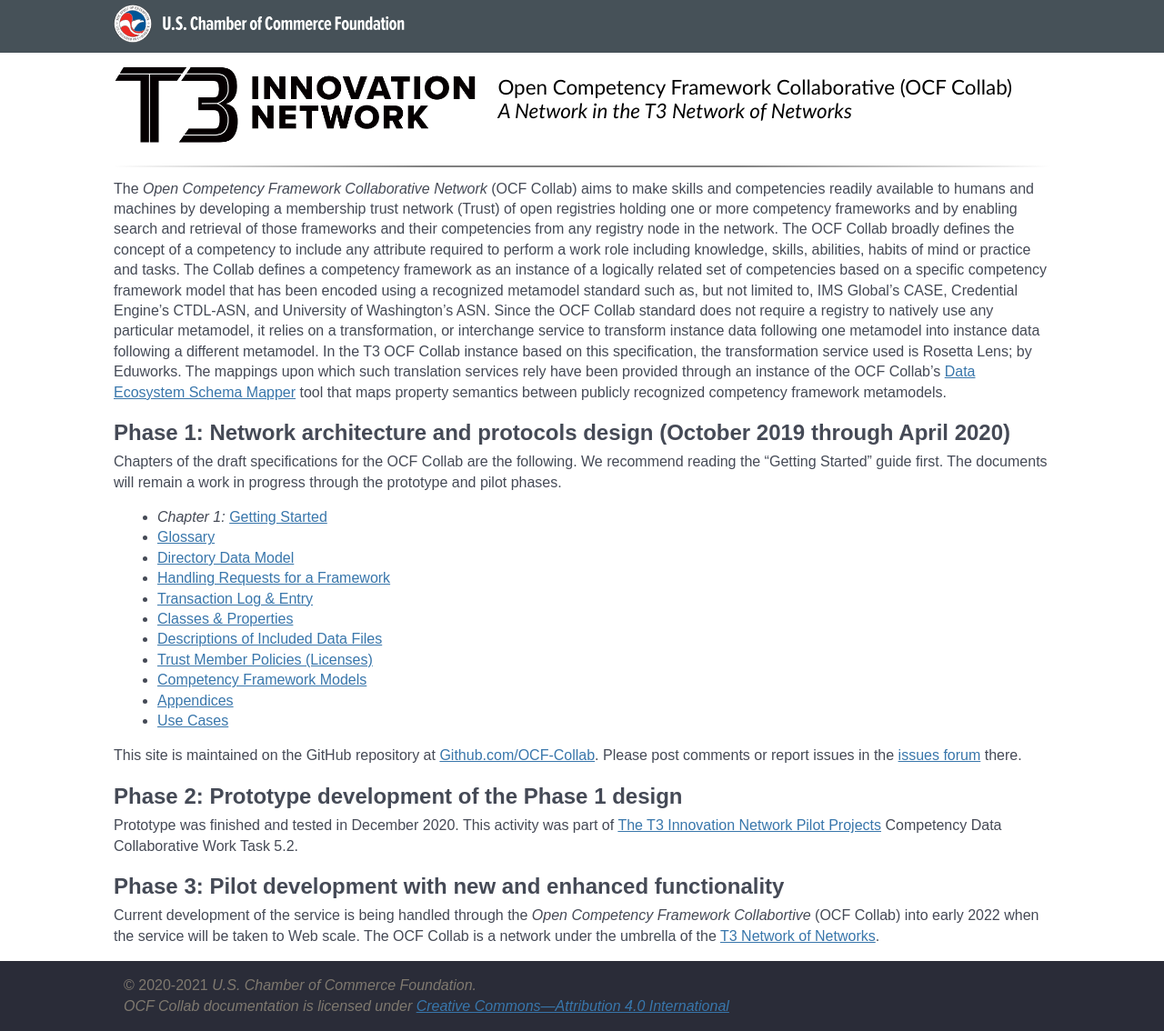
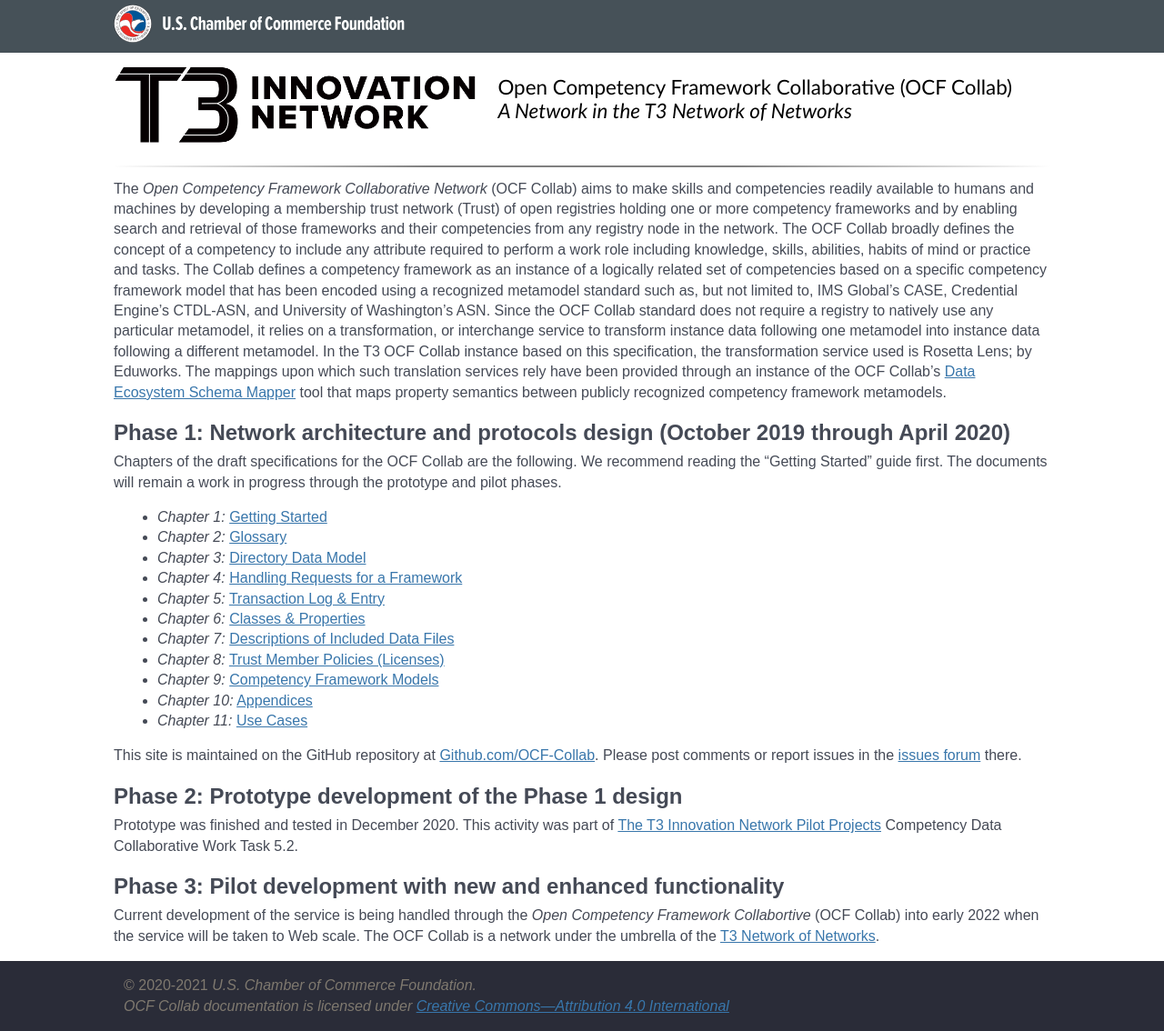
Before and after one commit to t3-innovation-network/ocf-collab.github.io, a Jekyll site: the page built from index.md, in a window 1280 px wide. Shown: the whole page at 91% size. Built offline with Jekyll 4.4.1, drawn with Linux system fonts in a browser that asks for light colours.

Commit message:
Update index.md

```diff
--- a/index.md
+++ b/index.md
@@ -9,16 +9,16 @@ The <em>Open Competency Framework Collaborative Network</em> (OCF Collab) aims t
 Chapters of the draft specifications for the OCF Collab are the following. We recommend reading the "Getting Started" guide first. The documents will remain a work in progress through the prototype and pilot phases.
 
 * <em>Chapter 1:</em> [Getting Started](https://docs.google.com/document/d/1JqYLUZ8ehPDV4S2PYVs3EbAXJdgUCKOxE_e_MfcInK8/edit?usp=sharing)
-* [Glossary](https://docs.google.com/document/d/1jwAhm8LhsEgQsbcMz0SJZmcJlTTu8iunY8SZaryNBTk/edit?usp=sharing)
-* [Directory Data Model](https://docs.google.com/document/d/1iQQ7ePdn4FzbWVRNHy3YYRHuR2ijteWOitOkxa8jWBA/edit?usp=sharing)
-* [Handling Requests for a Framework](https://docs.google.com/document/d/1YwnzDfqEd3POyL8IIB70jihUDQga8YKaQyXCGwXax0o/edit?usp=sharing)
-* [Transaction Log & Entry](https://docs.google.com/document/d/1JzQFh4X5XEHG5cceop9_r1u-rUKRThmG6sr3_bYYrY0/edit?usp=sharing)
-* [Classes & Properties](https://docs.google.com/document/d/1SfrNsIH5U3ENh7irzWxoyYsTunFJFcpOhhWjjs5ZV_w/edit?usp=sharing)
-* [Descriptions of Included Data Files](https://docs.google.com/document/d/1JP5OuJJNkxA612A6AeKIhIsoDVenUv826sf1IisZsHI/edit?usp=sharing)
-* [Trust Member Policies (Licenses)](https://docs.google.com/document/d/13LaE-OQrumSW-ubyQhOaDYrMkH9kJUxNYS3mk5xcBGg/edit?usp=sharing)
-* [Competency Framework Models](https://docs.google.com/document/d/1NmIgAU2ZYbW0YcJn9-inazjaGSKSz0wEc2bgMYdCO7w/edit?usp=sharing)
-* [Appendices](https://docs.google.com/document/d/1h9H8ie0irQaVl7ypvA00vWrmcqqnQQQGLjO5qHl_234/edit?usp=sharing)
-* [Use Cases](https://docs.google.com/document/d/1YuXRyfR78wtFImjkyP4O6FcgQ4NB08BpGCTbg6O4GGM/edit#)
+* <em>Chapter 2:</em> [Glossary](https://docs.google.com/document/d/1jwAhm8LhsEgQsbcMz0SJZmcJlTTu8iunY8SZaryNBTk/edit?usp=sharing)
+* <em>Chapter 3:</em> [Directory Data Model](https://docs.google.com/document/d/1iQQ7ePdn4FzbWVRNHy3YYRHuR2ijteWOitOkxa8jWBA/edit?usp=sharing)
+* <em>Chapter 4:</em> [Handling Requests for a Framework](https://docs.google.com/document/d/1YwnzDfqEd3POyL8IIB70jihUDQga8YKaQyXCGwXax0o/edit?usp=sharing)
+* <em>Chapter 5:</em> [Transaction Log & Entry](https://docs.google.com/document/d/1JzQFh4X5XEHG5cceop9_r1u-rUKRThmG6sr3_bYYrY0/edit?usp=sharing)
+* <em>Chapter 6:</em> [Classes & Properties](https://docs.google.com/document/d/1SfrNsIH5U3ENh7irzWxoyYsTunFJFcpOhhWjjs5ZV_w/edit?usp=sharing)
+* <em>Chapter 7:</em> [Descriptions of Included Data Files](https://docs.google.com/document/d/1JP5OuJJNkxA612A6AeKIhIsoDVenUv826sf1IisZsHI/edit?usp=sharing)
+* <em>Chapter 8:</em> [Trust Member Policies (Licenses)](https://docs.google.com/document/d/13LaE-OQrumSW-ubyQhOaDYrMkH9kJUxNYS3mk5xcBGg/edit?usp=sharing)
+* <em>Chapter 9:</em> [Competency Framework Models](https://docs.google.com/document/d/1NmIgAU2ZYbW0YcJn9-inazjaGSKSz0wEc2bgMYdCO7w/edit?usp=sharing)
+* <em>Chapter 10:</em> [Appendices](https://docs.google.com/document/d/1h9H8ie0irQaVl7ypvA00vWrmcqqnQQQGLjO5qHl_234/edit?usp=sharing)
+* <em>Chapter 11:</em> [Use Cases](https://docs.google.com/document/d/1YuXRyfR78wtFImjkyP4O6FcgQ4NB08BpGCTbg6O4GGM/edit#)
 
 This site is maintained on the GitHub repository at [Github.com/OCF-Collab](https://github.com/OCF-Collab/ocf-collab.github.io). Please post comments or report issues in the [issues forum](https://github.com/OCF-Collab/ocf-collab.github.io/issues) there.
 
```
